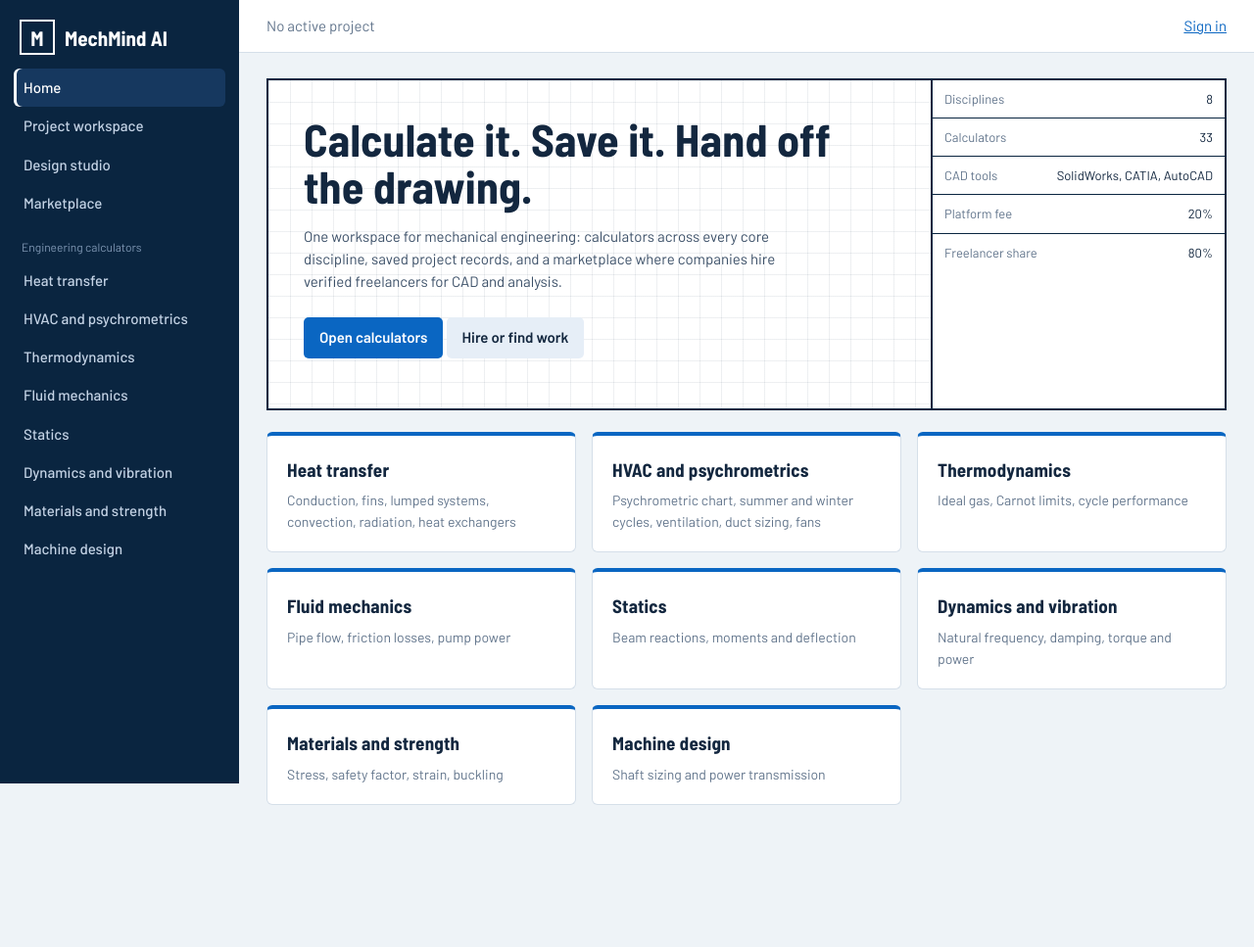
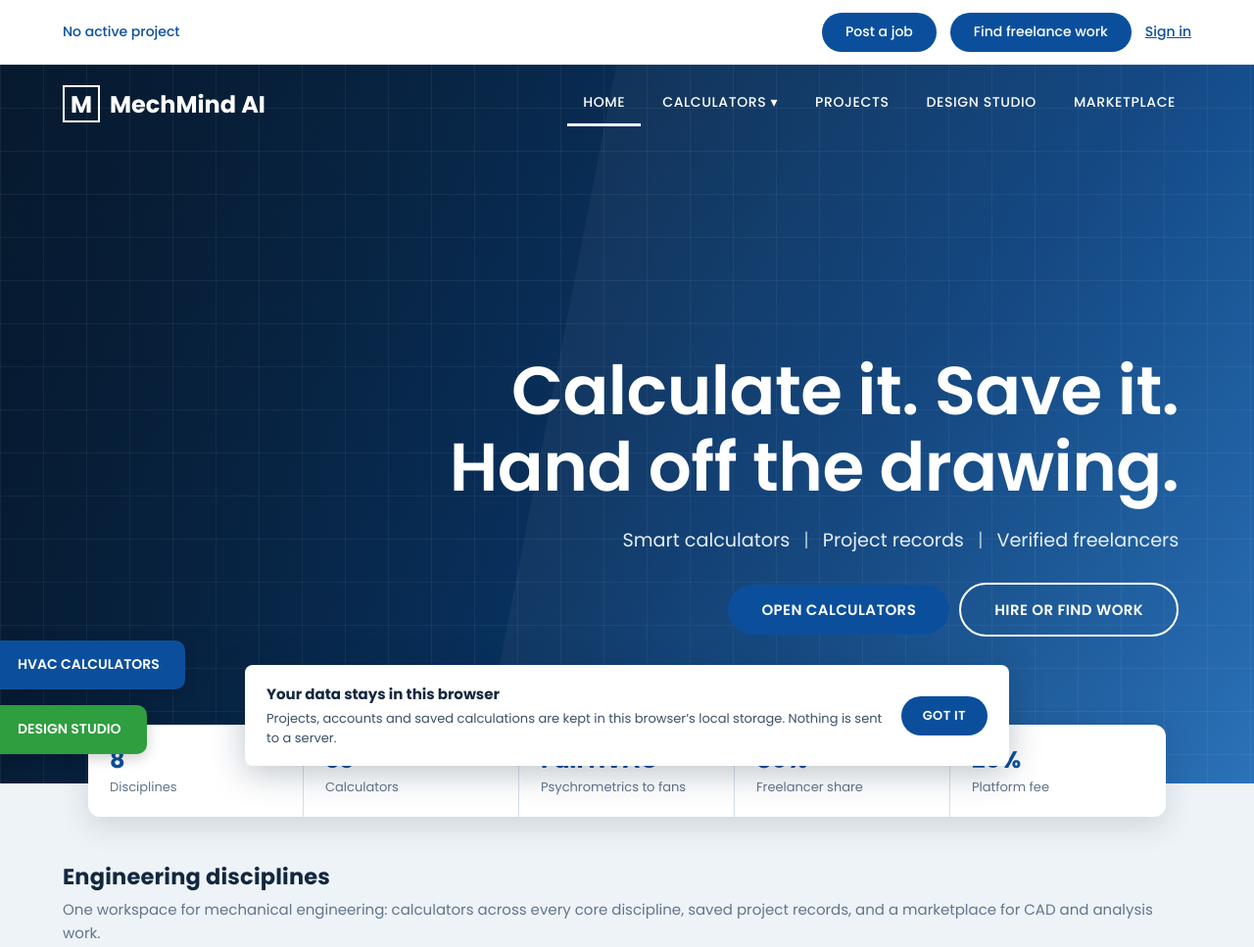
Before and after one commit to abdubouzid/mechmind-ai, a plain HTML site: page index.html in a window 1280 px wide. Shown: the top 967 px of the page at 98% size. Before the commit the page ends 848 px from the top, so only its background shows below. Drawn offline with Linux system fonts and the light colour scheme.

Commit message:
Update index.html

```diff
--- a/index.html
+++ b/index.html
@@ -1,28 +1,21 @@
 <!DOCTYPE html><html lang="en"><head><meta charset="utf-8"><meta name="viewport" content="width=device-width,initial-scale=1"><title>MechMind AI | Mechanical Engineering Platform</title>
 <meta name="description" content="Engineering calculators, project workspace and a freelance marketplace for mechanical engineering.">
-<link rel="stylesheet" href="https://fonts.googleapis.com/css2?family=Barlow:wght@400;500;600&family=Barlow+Semi+Condensed:wght@600;700&display=swap">
+<link rel="stylesheet" href="https://fonts.googleapis.com/css2?family=Poppins:wght@400;500;600;700&display=swap">
 <style>
-:root{--bg:#eef3f7;--nav:#0a2540;--ink:#13273f;--mut:#62758c;--line:#d5dfe9;--pri:#0a66c2;--ok:#00846f;--red:#c0392b;--dim:#d9480f}
-*{box-sizing:border-box}body{margin:0;background:var(--bg);color:var(--ink);font:15px/1.55 Barlow,system-ui,sans-serif}
-h1,h2,h3{font-family:'Barlow Semi Condensed',system-ui,sans-serif;margin:0;letter-spacing:.2px}h3{font-size:19px}
+:root{--bg:#eef3f7;--nav:#0a2540;--ink:#13273f;--mut:#62758c;--line:#d5dfe9;--pri:#0b4f9c;--ok:#00846f;--red:#c0392b;--dim:#d9480f}
+*{box-sizing:border-box}body{margin:0;background:var(--bg);color:var(--ink);font:15px/1.55 Poppins,system-ui,sans-serif}
+h1,h2,h3{font-family:Poppins,system-ui,sans-serif;margin:0;letter-spacing:.2px}h3{font-size:19px}
 a{color:var(--pri)}input,select,textarea,button{font:inherit}
-.side{position:fixed;inset:0 auto 0 0;width:244px;background:var(--nav);color:#c4d3e5;padding:20px 14px;overflow:auto;z-index:5}
-.logo{display:flex;gap:10px;align-items:center;color:#fff;font:700 21px 'Barlow Semi Condensed';padding:0 6px 14px}
-.logo i{width:36px;height:36px;border:2px solid #fff;display:grid;place-items:center;font-style:normal}
-.lab{font-size:12px;color:#7f97b3;padding:16px 8px 5px}
-.nb{display:block;padding:8px 10px;border-radius:6px;color:#c4d3e5;text-decoration:none;font-weight:500}
-.nb:hover,.nb.on{background:#17396226;background:#16385f;color:#fff}.nb.on{box-shadow:inset 3px 0 #fff}
-.main{margin-left:244px}.top{height:54px;background:#fff;border-bottom:1px solid var(--line);display:flex;align-items:center;justify-content:space-between;padding:0 28px;position:sticky;top:0;z-index:4}
 .wrap{max-width:1280px;margin:auto;padding:26px 28px}.ph{margin-bottom:18px}.ph p{color:var(--mut);margin:4px 0 0}
 .sheet{background:linear-gradient(#0a254012 1px,transparent 1px) 0 0/22px 22px,linear-gradient(90deg,#0a254012 1px,transparent 1px) 0 0/22px 22px,#fff;border:2px solid var(--nav);display:grid;grid-template-columns:1fr minmax(240px,300px);margin-bottom:22px}
 .sheet .l{padding:36px}.sheet h1{font-size:46px;line-height:1.05;max-width:560px}.sheet p{max-width:520px;color:#3c5068}
 .tb{border-left:2px solid var(--nav);background:#fff;font-size:13px}.tb div{padding:9px 12px;border-bottom:1px solid var(--nav);display:flex;justify-content:space-between;gap:10px}.tb div:last-child{border:0}.tb span{color:var(--mut)}
-.g{display:grid;grid-template-columns:repeat(auto-fill,minmax(290px,1fr));gap:16px}.card{background:#fff;border:1px solid var(--line);border-radius:6px;padding:20px;margin-bottom:16px}.g .card{margin:0}
+.g{display:grid;grid-template-columns:repeat(auto-fill,minmax(290px,1fr));gap:16px}.card{background:#fff;border:1px solid var(--line);border-radius:10px;padding:22px;margin-bottom:16px;box-shadow:0 2px 10px #0a254010}.g .card{margin:0}
 .cat{display:block;text-decoration:none;color:inherit;border-top:4px solid var(--pri)}.cat:hover{background:#f7fbff}.cat p{color:var(--mut);margin:6px 0 0;font-size:14px}
 .f{display:grid;grid-template-columns:1fr 1fr;gap:10px;margin:12px 0}label{font-size:13px;font-weight:600;color:#3c5068}
 input,select,textarea{width:100%;padding:8px 10px;border:1px solid #b9c7d6;border-radius:5px;background:#fff;color:var(--ink);margin-top:3px}
 input:focus,select:focus,textarea:focus,button:focus-visible,.nb:focus-visible{outline:3px solid #0a66c244;border-color:var(--pri)}
-.b{background:var(--pri);color:#fff;border:0;border-radius:5px;padding:9px 16px;font-weight:600;cursor:pointer;text-decoration:none;display:inline-block}.b:hover{background:#08529c}.b.s{background:#e6eef7;color:var(--ink);margin-top:10px}.b.x{background:#fbe9e6;color:var(--red)}
+.b{background:var(--pri);color:#fff;border:0;border-radius:99px;padding:10px 22px;font-size:13px;font-weight:600;letter-spacing:.4px;text-transform:uppercase;cursor:pointer;text-decoration:none;display:inline-block}.b:hover{background:#083c78}.b.s{background:#e6eef7;color:var(--ink);margin-top:10px}.b.x{background:#fbe9e6;color:var(--red)}
 .res{display:none;margin-top:14px;padding:12px;border-radius:5px;font-size:14px}.res.ok{display:block;background:#e8f6f3;border:1px solid #b6e2d9}.res.err{display:block;background:#fdeeea;border:1px solid #f2c3b8}
 .res div{display:flex;justify-content:space-between;gap:10px;padding:2px 0}
 .row{display:flex;gap:10px;align-items:center;justify-content:space-between;flex-wrap:wrap}.mut{color:var(--mut)}
@@ -31,12 +24,38 @@ input:focus,select:focus,textarea:focus,button:focus-visible,.nb:focus-visible{o
 table{width:100%;border-collapse:collapse;font-size:13px;margin-top:8px}td,th{text-align:left;padding:7px;border-bottom:1px solid var(--line);vertical-align:top}
 .note{border-left:4px solid var(--dim);background:#fff5ef;padding:10px 14px;margin:16px 0;font-size:13px;border-radius:0 5px 5px 0}
 .gh{margin:24px 0 10px}
+.util{height:66px;background:#fff;display:flex;align-items:center;justify-content:space-between;gap:12px;padding:0 5vw;font-weight:500;color:var(--pri);font-size:14px}
+.ur{display:flex;align-items:center;gap:14px}.pill{background:var(--pri);color:#fff;text-decoration:none;padding:9px 24px;border-radius:99px;font-weight:500}.pill:hover{background:#083c78}
+.hd{display:flex;align-items:center;justify-content:space-between;gap:20px;padding:18px 5vw;background:var(--nav);position:relative;z-index:6}
+body.home .hd{position:absolute;top:66px;left:0;right:0;background:none}
+.logo{display:flex;gap:10px;align-items:center;color:#fff;font:700 24px Poppins;text-decoration:none}.logo i{width:38px;height:38px;border:2px solid #fff;display:grid;place-items:center;font-style:normal}
+#nav{display:flex;align-items:center;gap:6px;flex-wrap:wrap}
+.nb{color:#fff;text-decoration:none;font-weight:500;font-size:14px;letter-spacing:.6px;text-transform:uppercase;padding:10px 16px;display:block;border-bottom:3px solid transparent}.nb:hover,.nb.on{border-bottom-color:#fff}
+.nv{position:relative}.dd{display:none;position:absolute;top:100%;left:0;min-width:260px;background:#fff;border-radius:10px;box-shadow:0 12px 30px #0a254033;padding:8px;z-index:9}.nv:hover .dd,.nv:focus-within .dd{display:block}.dd a{display:block;padding:9px 12px;border-radius:6px;color:var(--ink);text-decoration:none;font-size:14px}.dd a:hover,.dd a.on{background:#e6eef7;color:var(--pri)}
+.hero{position:relative;overflow:hidden;min-height:max(600px,calc(100vh - 66px));display:flex;align-items:flex-end;justify-content:flex-end;color:#fff;background:linear-gradient(90deg,#06182cdd,#06182c66 55%,#0a254044),var(--hero-img,linear-gradient(135deg,#0a2540,#0b4f9c 60%,#2a86e0)) center/cover}
+.hero:before{content:"";position:absolute;inset:0;background:linear-gradient(#ffffff0d 1px,transparent 1px) 0 0/44px 44px,linear-gradient(90deg,#ffffff0d 1px,transparent 1px) 0 0/44px 44px}
+.hero:after{content:"";position:absolute;inset:0 0 0 38%;background:#ffffff0a;clip-path:polygon(18% 0,100% 0,100% 100%,0 100%)}
+.hc{position:relative;z-index:2;text-align:right;max-width:1000px;padding:0 6vw 150px 5vw}
+.hc h1{font-size:clamp(34px,5.4vw,76px);line-height:1.12;font-weight:600;letter-spacing:-.5px}.hc p{font-size:clamp(15px,1.5vw,20px);margin:22px 0 28px;color:#e6eef7}.hc p b{margin:0 14px;font-weight:400;opacity:.7}
+.hero .b{padding:14px 34px;font-size:15px}.hero .b.o{background:none;border:2px solid #fff;margin-left:10px}.hero .b.o:hover{background:#ffffff22}
+.stats{position:relative;z-index:3;display:grid;grid-template-columns:repeat(auto-fit,minmax(150px,1fr));max-width:1100px;margin:-60px auto 0;background:#fff;border-radius:12px;box-shadow:0 10px 30px #0a254022;overflow:hidden}.stats div{padding:20px 22px;border-right:1px solid var(--line)}.stats div:last-child{border:0}.stats b{display:block;font-size:24px;color:var(--pri);line-height:1.3}.stats span{font-size:13px;color:var(--mut)}
+.sec{padding:44px 5vw 20px;max-width:1280px;margin:auto}
+.chips{display:flex;gap:8px;flex-wrap:wrap;margin-bottom:18px}.chips a{padding:7px 16px;border-radius:99px;background:#fff;border:1px solid var(--line);color:var(--ink);text-decoration:none;font-size:13px;font-weight:500}.chips a:hover{border-color:var(--pri)}.chips a.on{background:var(--pri);border-color:var(--pri);color:#fff}
+.fl{position:fixed;left:0;z-index:7;color:#fff;font-weight:600;font-size:14px;text-transform:uppercase;padding:14px 26px 14px 18px;border-radius:0 10px 10px 0;text-decoration:none;box-shadow:0 4px 14px #0003}.fl.b1{bottom:96px;background:var(--pri)}.fl.b2{bottom:30px;background:#2e9e3f}
+.ft{background:var(--nav);color:#c4d3e5;text-align:center;padding:26px;font-size:13px;margin-top:40px}
+#ck{position:fixed;left:50%;bottom:18px;transform:translateX(-50%);width:min(780px,calc(100% - 24px));background:#fff;border-radius:8px;box-shadow:0 8px 34px #0a254044;padding:18px 22px;z-index:20;display:flex;gap:18px;align-items:center;flex-wrap:wrap;font-size:13px}#ck p{flex:1 1 320px;margin:0;color:#3c5068}#ck b{display:block;font-size:15px;color:var(--ink);margin-bottom:3px}
+@media(max-width:1100px){.fl{display:none}}
+@media(max-width:800px){.util{height:auto;padding:10px 16px;flex-wrap:wrap}.ur{flex-wrap:wrap}.pill{padding:7px 16px}.hd{flex-direction:column;align-items:flex-start;padding:14px 16px}body.home .hd{position:relative;top:0;background:var(--nav)}.dd{display:none!important}.nb{padding:8px 10px}.hero{min-height:420px}.hc{text-align:left;padding:48px 16px 90px}.wrap{padding:16px}.f{grid-template-columns:1fr}.stats{margin:-40px 12px 0}.sec{padding:32px 16px 10px}}
 #toast{position:fixed;bottom:20px;right:20px;background:var(--nav);color:#fff;padding:11px 18px;border-radius:6px;opacity:0;transition:opacity .2s;pointer-events:none;z-index:9}#toast.on{opacity:1}
-@media(max-width:800px){.side{position:static;width:auto}.side nav{display:flex;flex-wrap:wrap;gap:4px}.lab{display:none}.main{margin-left:0}.wrap{padding:16px}.top{padding:0 16px}.sheet{grid-template-columns:1fr}.tb{border-left:0;border-top:2px solid var(--nav)}.sheet h1{font-size:34px}.sheet .l{padding:22px}.f{grid-template-columns:1fr}}
 @media(prefers-reduced-motion:reduce){*{transition:none!important}}
 </style></head><body>
-<aside class="side"><div class="logo"><i>M</i>MechMind AI</div><nav id="nav"></nav></aside>
-<div class="main"><header class="top"><span id="proj" class="mut"></span><span id="user"></span></header><main class="wrap" id="app"></main></div><div id="toast"></div>
+<div class="util"><span id="proj"></span><span class="ur"><a class="pill" href="#/market">Post a job</a><a class="pill" href="#/market">Find freelance work</a><span id="user"></span></span></div>
+<header class="hd"><a class="logo" href="#/home"><i>M</i>MechMind AI</a><nav id="nav"></nav></header>
+<main id="app"></main>
+<footer class="ft">© <span id="yr"></span> MechMind AI. Preliminary engineering tools; verify designs against applicable codes.</footer>
+<a class="fl b1" href="#/calc/hv">HVAC calculators</a><a class="fl b2" href="#/design">Design studio</a>
+<div id="ck"><p><b>Your data stays in this browser</b>Projects, accounts and saved calculations are kept in this browser’s local storage. Nothing is sent to a server.</p><button class="b">Got it</button></div>
+<div id="toast"></div>
 <script>
 const $=s=>document.querySelector(s),FEE=.2,LAST={};
 const esc=s=>String(s??'').replace(/[&<>"']/g,c=>({'&':'&amp;','<':'&lt;','>':'&gt;','"':'&quot;',"'":'&#39;'}[c]));
@@ -119,8 +138,9 @@ LAST[id]={title:c[2],inputs:c[3].map(([k,l])=>l+': '+v[k]).join('; '),out:r.map(
 box.className='res ok';box.innerHTML=r.map(x=>`<div><span>${x[0]}</span><b>${N(x[1])} ${x[2]}</b></div>`).join('')+`<button class="b s" onclick="saveCalc('${id}')">Save to project</button>`;if(c[0]==='hv'&&$('#pc'))$('#pc').innerHTML=chartSVG()}
 function newProj(n,c=''){const p={id:uid(),owner:owner(),name:n,client:c,calcs:[]};S.projects.push(p);S.active[owner()]=p.id;save();return p}
 function saveCalc(id){if(!mine().length){const n=prompt('Name your first project:');if(!n)return;newProj(n)}const p=mine().find(x=>x.id===S.active[owner()])||mine()[0];p.calcs.push({...LAST[id],date:new Date().toLocaleString()});save();head();toast('Saved to '+p.name)}
-function calcPage(a){const G=a==='hv'?HG:[['',K.filter(c=>c[0]===a).map(c=>c[1])]];return`<div class="ph"><h2>${CAT[a][0]}</h2><p>${CAT[a][1]}.</p></div>${a==='hv'?chartCard()+`<div class="note" style="margin-top:0">Symbols: <b>W</b> humidity ratio (kg water per kg dry air), <b>h</b> specific enthalpy (kJ/kg dry air), <b>v</b> specific volume (m³/kg dry air), <b>t</b> dry-bulb, <b>RH</b> relative humidity, <b>ADP</b> apparatus dew point, <b>BF</b> bypass factor, <b>SHR</b> sensible heat ratio. HVAC tools use SI units.</div>`:''}`+G.map(([t,ids])=>(t?`<h3 class="gh">${t}</h3>`:'')+`<div class="g">${ids.map(i=>card(K.find(c=>c[1]===i))).join('')}</div>`).join('')+`<div class="note">These tools give preliminary results. Confirm final designs against applicable codes, material data and a qualified engineer’s review.</div>`}
-function home(){return`<section class="sheet"><div class="l"><h1>Calculate it. Save it. Hand off the drawing.</h1><p>One workspace for mechanical engineering: calculators across every core discipline, saved project records, and a marketplace where companies hire verified freelancers for CAD and analysis.</p><p><a class="b" href="#/calc/ht">Open calculators</a> <a class="b s" href="#/market">Hire or find work</a></p></div><div class="tb"><div><span>Disciplines</span>${Object.keys(CAT).length}</div><div><span>Calculators</span>${K.length}</div><div><span>CAD tools</span>SolidWorks, CATIA, AutoCAD</div><div><span>Platform fee</span>20%</div><div><span>Freelancer share</span>80%</div></div></section><div class="g">${Object.entries(CAT).map(([k,v])=>`<a class="card cat" href="#/calc/${k}"><h3>${v[0]}</h3><p>${v[1]}</p></a>`).join('')}</div>`}
+function calcPage(a){const G=a==='hv'?HG:[['',K.filter(c=>c[0]===a).map(c=>c[1])]];return`${chips(a)}<div class="ph"><h2>${CAT[a][0]}</h2><p>${CAT[a][1]}.</p></div>${a==='hv'?chartCard()+`<div class="note" style="margin-top:0">Symbols: <b>W</b> humidity ratio (kg water per kg dry air), <b>h</b> specific enthalpy (kJ/kg dry air), <b>v</b> specific volume (m³/kg dry air), <b>t</b> dry-bulb, <b>RH</b> relative humidity, <b>ADP</b> apparatus dew point, <b>BF</b> bypass factor, <b>SHR</b> sensible heat ratio. HVAC tools use SI units.</div>`:''}`+G.map(([t,ids])=>(t?`<h3 class="gh">${t}</h3>`:'')+`<div class="g">${ids.map(i=>card(K.find(c=>c[1]===i))).join('')}</div>`).join('')+`<div class="note">These tools give preliminary results. Confirm final designs against applicable codes, material data and a qualified engineer’s review.</div>`}
+const chips=a=>`<div class="chips">${Object.entries(CAT).map(([k,v])=>`<a href="#/calc/${k}"${k===a?' class="on"':''}>${v[0]}</a>`).join('')}</div>`;
+function home(){return`<section class="hero"><div class="hc"><h1>Calculate it. Save it. Hand off the drawing.</h1><p>Smart calculators<b>|</b>Project records<b>|</b>Verified freelancers</p><a class="b" href="#/calc/hv">Open calculators</a><a class="b o" href="#/market">Hire or find work</a></div></section><div class="stats"><div><b>${Object.keys(CAT).length}</b><span>Disciplines</span></div><div><b>${K.length}</b><span>Calculators</span></div><div><b>Full HVAC</b><span>Psychrometrics to fans</span></div><div><b>80%</b><span>Freelancer share</span></div><div><b>20%</b><span>Platform fee</span></div></div><section class="sec"><div class="ph"><h2>Engineering disciplines</h2><p>One workspace for mechanical engineering: calculators across every core discipline, saved project records, and a marketplace for CAD and analysis work.</p></div><div class="g">${Object.entries(CAT).map(([k,v])=>`<a class="card cat" href="#/calc/${k}"><h3>${v[0]}</h3><p>${v[1]}</p></a>`).join('')}</div></section>`}
 function projects(){const ps=mine();return`<div class="ph"><h2>Project workspace</h2><p>${S.session?'Projects are saved to your account on this browser.':'You are working as a guest. Sign in under Marketplace to keep projects under your account.'}</p></div><div class="card"><h3>New project</h3><div class="f"><label>Project name<input id="pn"></label><label>Client or site<input id="pc"></label></div><button class="b" onclick="addProj()">Create project</button></div>`+(ps.length?ps.map(p=>`<div class="card"><div class="row"><h3>${esc(p.name)}</h3><span class="mut">${esc(p.client)} ${p.id===S.active[owner()]?'(active)':''}</span></div><table>${p.calcs.map((c,i)=>`<tr><td><b>${esc(c.title)}</b><br><span class="mut">${esc(c.inputs)}</span></td><td>${esc(c.out)}</td><td><button class="b x" onclick="delCalc('${p.id}',${i})">Remove</button></td></tr>`).join('')||'<tr><td class="mut">No calculations yet. Calculate something, then choose Save to project.</td></tr>'}</table><div class="row" style="margin-top:12px"><span><button class="b s" onclick="setActive('${p.id}')">Make active</button> <button class="b s" onclick="exportProj('${p.id}')">Export report</button></span><button class="b x" onclick="delProj('${p.id}')">Delete project</button></div></div>`).join(''):'<div class="card mut">No projects yet. Create one above.</div>')}
 function addProj(){const n=$('#pn').value.trim();if(!n)return toast('Enter a project name');newProj(n,$('#pc').value.trim());route()}
 function setActive(id){S.active[owner()]=id;save();route()}
@@ -150,7 +170,9 @@ if(u.role==='company')h+=`<div class="card"><h3>Post a job</h3><div class="f"><l
 const list=S.jobs.filter(j=>!u?j.status==='open':u.role==='company'?j.by===u.id:j.status==='open'||j.worker===u.id);
 return h+(list.length?`<div class="g">${list.map(jobCard).join('')}</div>`:'<div class="card mut">No jobs here yet.</div>')+`<div class="note">Accounts, jobs and payouts are stored in this browser for now. Connect a backend and a payment gateway before real money moves.</div>`}
 function head(){const p=mine().find(x=>x.id===S.active[owner()]),u=me();$('#proj').textContent=p?'Active project: '+p.name+' ('+p.calcs.length+' saved)':'No active project';$('#user').innerHTML=u?esc(u.name)+' ('+u.role+')':'<a href="#/market">Sign in</a>'}
-function route(){const h=(location.hash||'#/home').slice(2).split('/'),pg=h[0],a=CAT[h[1]]?h[1]:'ht';$('#app').innerHTML=pg==='calc'?calcPage(a):({home,projects,design,market}[pg]||home)();const cur='#/'+(pg==='calc'?'calc/'+a:pg);document.querySelectorAll('.nb').forEach(b=>b.classList.toggle('on',b.getAttribute('href')===cur));head();scrollTo(0,0)}
-$('#nav').innerHTML=[['home','Home'],['projects','Project workspace'],['design','Design studio'],['market','Marketplace']].map(x=>`<a class="nb" href="#/${x[0]}">${x[1]}</a>`).join('')+'<div class="lab">Engineering calculators</div>'+Object.entries(CAT).map(([k,v])=>`<a class="nb" href="#/calc/${k}">${v[0]}</a>`).join('');
+function route(){const h=(location.hash||'#/home').slice(2).split('/'),pg=h[0],a=CAT[h[1]]?h[1]:'ht',P={projects,design,market},hm=pg!=='calc'&&!P[pg];document.body.classList.toggle('home',hm);$('#app').innerHTML=hm?home():`<div class="wrap">${pg==='calc'?calcPage(a):P[pg]()}</div>`;const cur='#/'+(pg==='calc'?'calc/'+a:hm?'home':pg);document.querySelectorAll('#nav a').forEach(b=>b.classList.toggle('on',b.getAttribute('href')===cur||!!b.dataset.p&&pg==='calc'));head();scrollTo(0,0)}
+$('#nav').innerHTML=`<a class="nb" href="#/home">Home</a><div class="nv"><a class="nb" data-p="1" href="#/calc/ht">Calculators ▾</a><div class="dd">${Object.entries(CAT).map(([k,v])=>`<a href="#/calc/${k}">${v[0]}</a>`).join('')}</div></div><a class="nb" href="#/projects">Projects</a><a class="nb" href="#/design">Design studio</a><a class="nb" href="#/market">Marketplace</a>`;
+$('#yr').textContent=new Date().getFullYear();
+(()=>{let ok=0;try{ok=localStorage.getItem('mm_ok')}catch(e){}const c=$('#ck');if(ok)c.remove();else c.querySelector('button').onclick=()=>{try{localStorage.setItem('mm_ok','1')}catch(e){}c.remove()}})();
 addEventListener('hashchange',route);route();
 </script></body></html>
```
